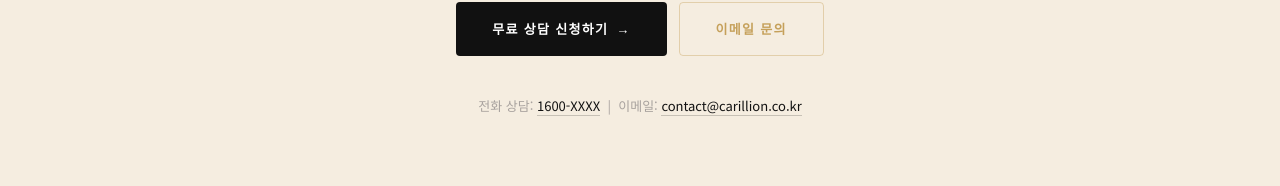
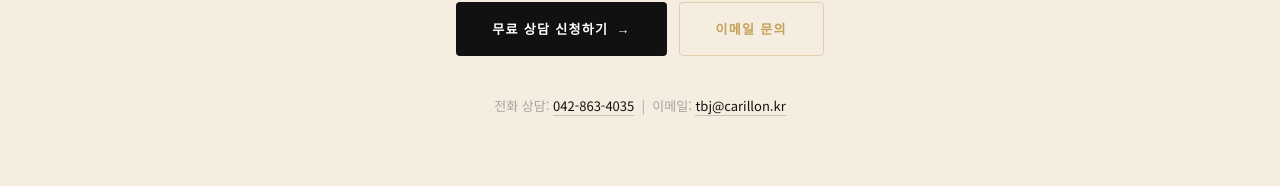
Before and after one commit to taebyoungjeon/carillon-web, a Next.js app: page / in a window 1280 px wide. Shown: the part 4561-4747 px from the top of the page. Built offline with nearby package versions, Linux system fonts and the light colour scheme.

Commit message:
fix: CTA 전화번호·이메일 업데이트

```diff
--- a/src/components/CTA.tsx
+++ b/src/components/CTA.tsx
@@ -29,14 +29,14 @@ export default function CTA() {
         {/* buttons */}
         <div className="flex flex-col sm:flex-row gap-3 justify-center mb-10">
           <a
-            href="mailto:contact@carillion.co.kr"
+            href="mailto:tbj@carillon.kr"
             className="inline-flex items-center justify-center gap-2 bg-ink text-white text-[13px] font-semibold tracking-widest uppercase px-9 py-4 rounded hover:bg-gold transition-all duration-300 hover:-translate-y-0.5 hover:shadow-[0_10px_32px_rgba(0,0,0,0.15)] group"
           >
             무료 상담 신청하기
             <span className="transition-transform duration-200 group-hover:translate-x-1">→</span>
           </a>
           <a
-            href="mailto:contact@carillion.co.kr"
+            href="mailto:tbj@carillon.kr"
             className="inline-flex items-center justify-center gap-2 border border-gold/40 text-gold text-[13px] font-semibold tracking-widest uppercase px-9 py-4 rounded hover:bg-gold hover:text-white transition-all duration-300 hover:-translate-y-0.5"
           >
             이메일 문의
@@ -46,12 +46,12 @@ export default function CTA() {
         {/* contact */}
         <p className="text-[13px] text-stone-400">
           전화 상담:&nbsp;
-          <a href="tel:1600XXXX" className="text-ink border-b border-ink/20 hover:text-gold hover:border-gold transition-colors">
-            1600-XXXX
+          <a href="tel:042-863-4035" className="text-ink border-b border-ink/20 hover:text-gold hover:border-gold transition-colors">
+            042-863-4035
           </a>
           &nbsp;&nbsp;|&nbsp;&nbsp;이메일:&nbsp;
-          <a href="mailto:contact@carillion.co.kr" className="text-ink border-b border-ink/20 hover:text-gold hover:border-gold transition-colors">
-            contact@carillion.co.kr
+          <a href="mailto:tbj@carillon.kr" className="text-ink border-b border-ink/20 hover:text-gold hover:border-gold transition-colors">
+            tbj@carillon.kr
           </a>
         </p>
       </div>
```
